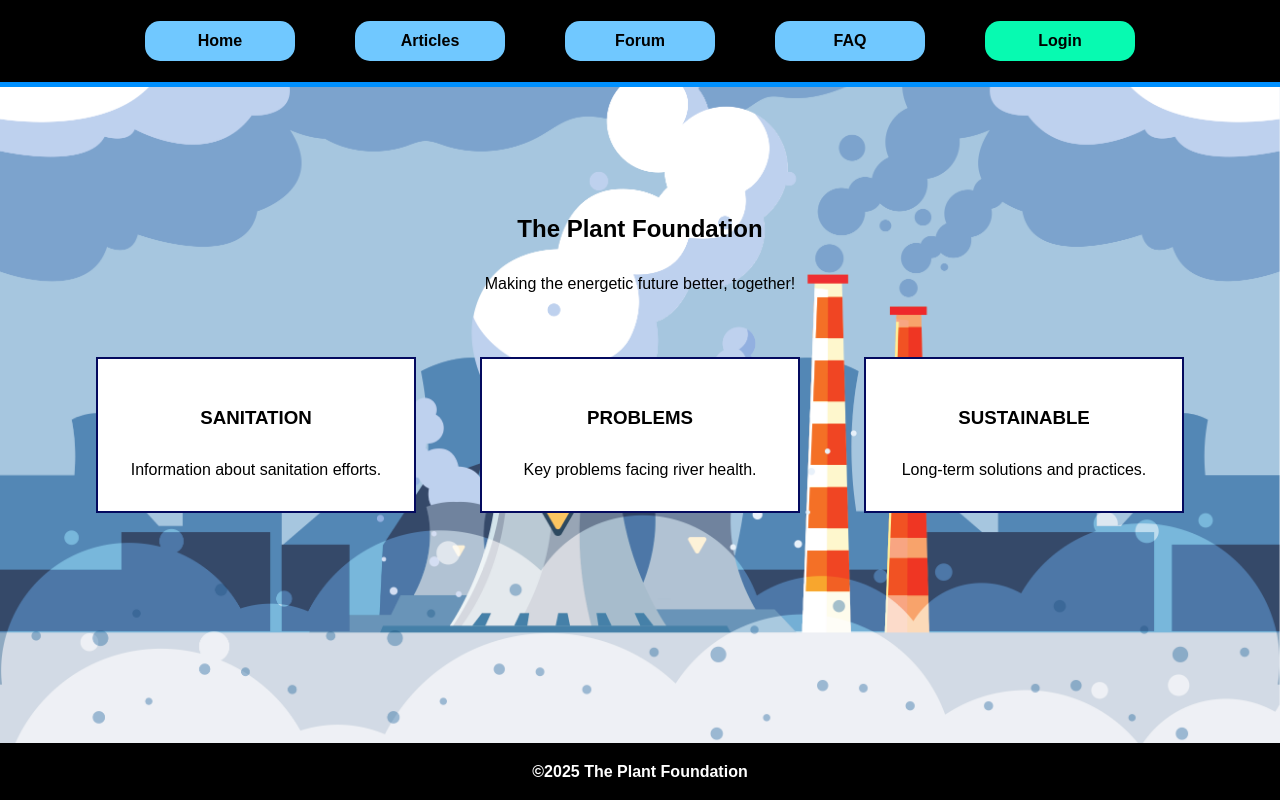
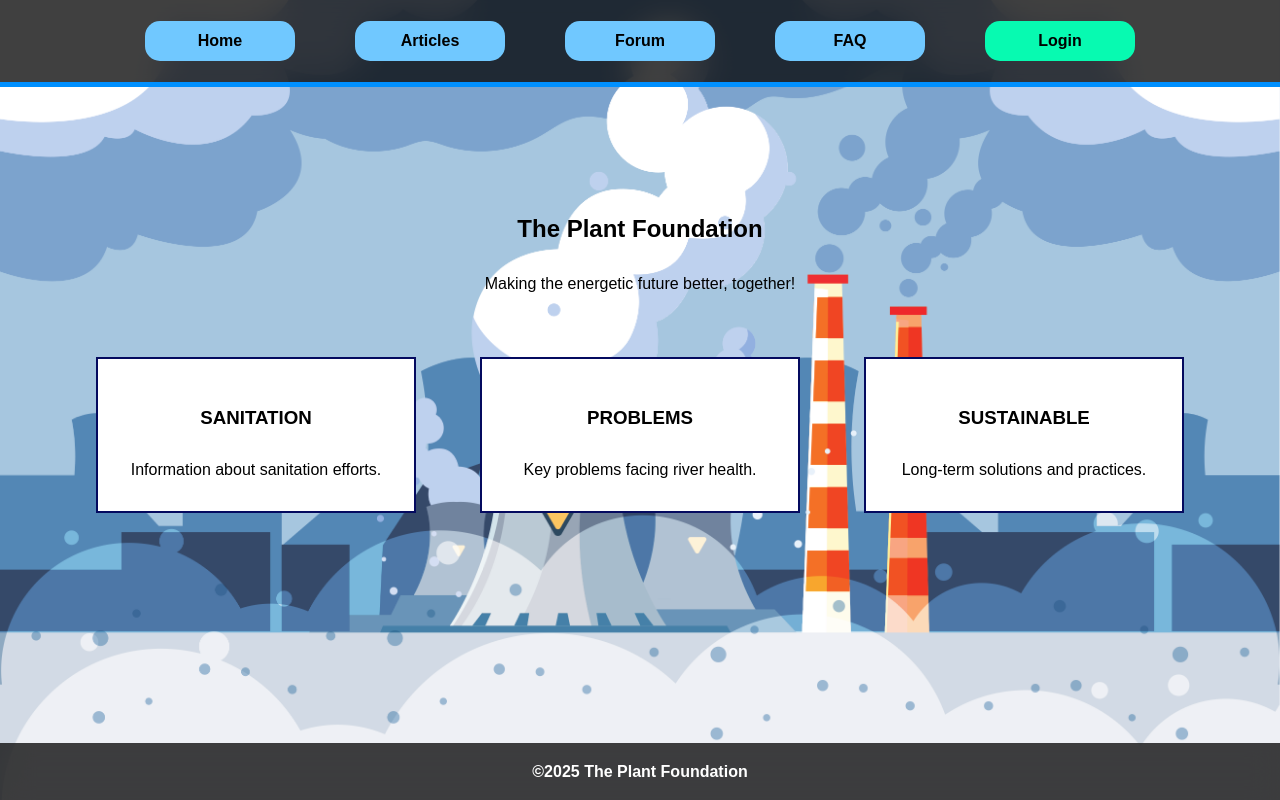
Before and after one commit to PlaceholderOrgan/TPP-foundation, a React (Create React App) app: page / in a window 1280 px wide. Built offline with nearby package versions, Linux system fonts and the light colour scheme.

Commit message:
Header/Footer transparent

```diff
--- a/src/styles/styles.css
+++ b/src/styles/styles.css
@@ -21,13 +21,14 @@ main {
 }
 
 header, footer {
-  background-color: #000000;
   color: #fff;
   text-align: center;
   padding: 1rem;
 }
 
 header {
+  background-color: rgba(0, 0, 0, 0.75);
+  backdrop-filter: blur(15px);
   display: flex;
   justify-content: center;
   align-items: center;
@@ -36,6 +37,8 @@ header {
 }
 
 footer {
+  background-color: rgba(0, 0, 0, 0.75);
+  backdrop-filter: blur(15px);
   margin: 0;
   display: flex;
   font-size: medium;
```
